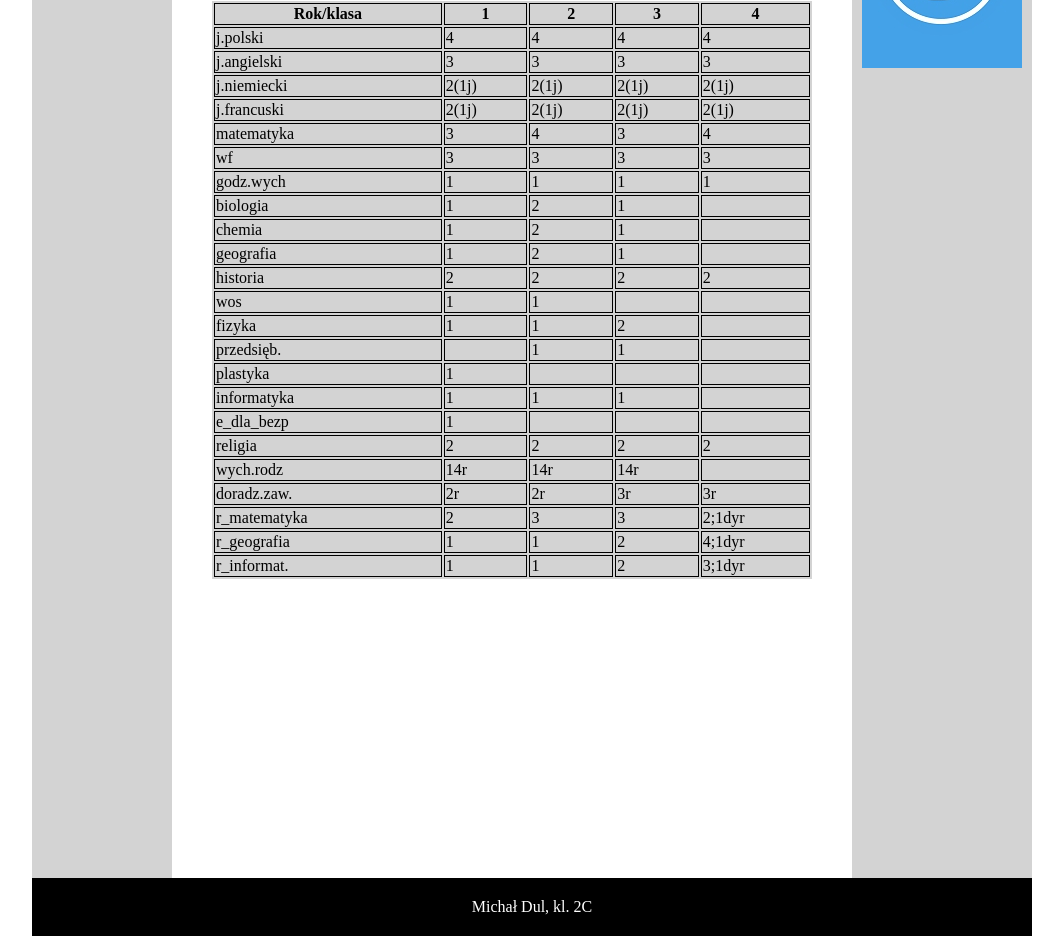
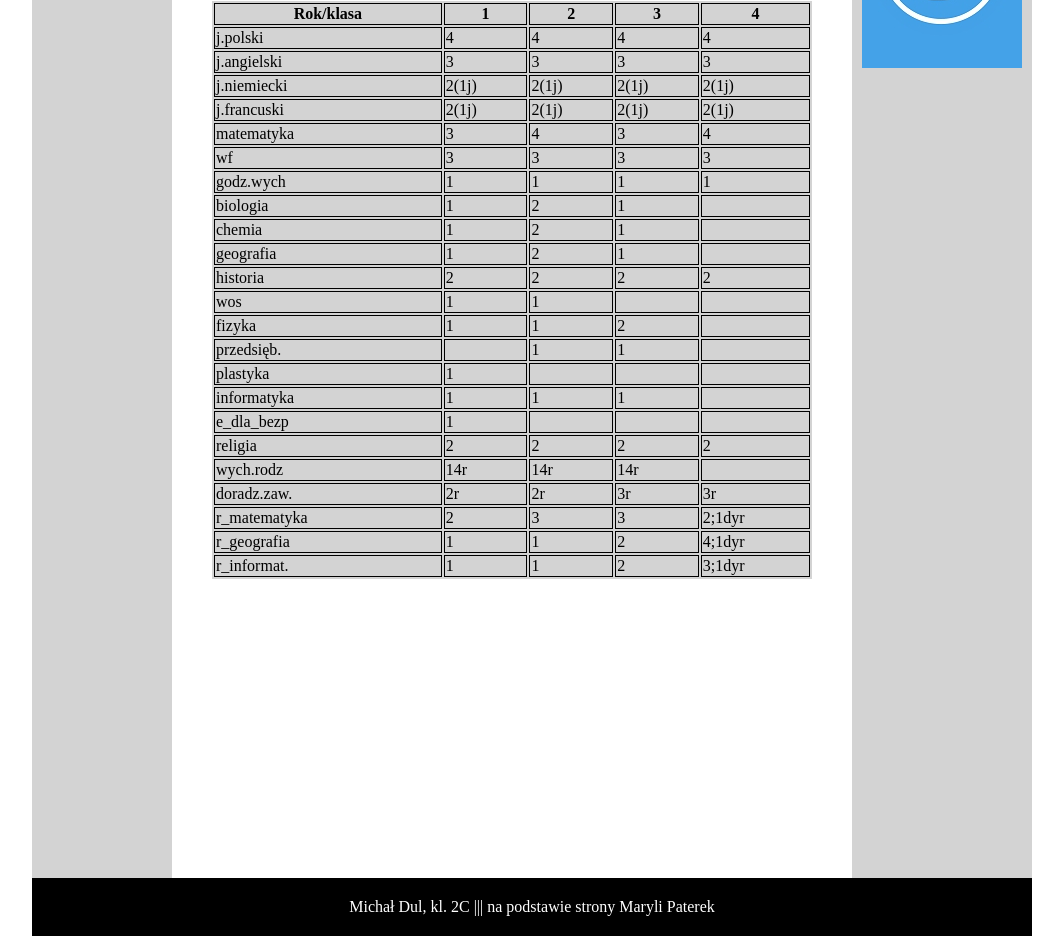
Before and after one commit to dulmicha/rekrutacja2020, a plain HTML site: page rekrutacja2020-1d.html in a window 1280 px wide. Shown: the part 763-1707 px from the top of the page, without its empty margins (108-1171 px from the left). Drawn offline with Linux system fonts and the light colour scheme.

Commit message:
Update rekrutacja2020-1d.html

```diff
--- a/rekrutacja2020-1d.html
+++ b/rekrutacja2020-1d.html
@@ -311,7 +311,7 @@ język obcy, historia/fizyka/biologia/geografia/chemia</p>
 		</div>
 
 		<div id="footer">
-			Michał Dul, kl. 2C
+			Michał Dul, kl. 2C ||| na podstawie strony Maryli Paterek
 		</div>
 
 	</div>
```
